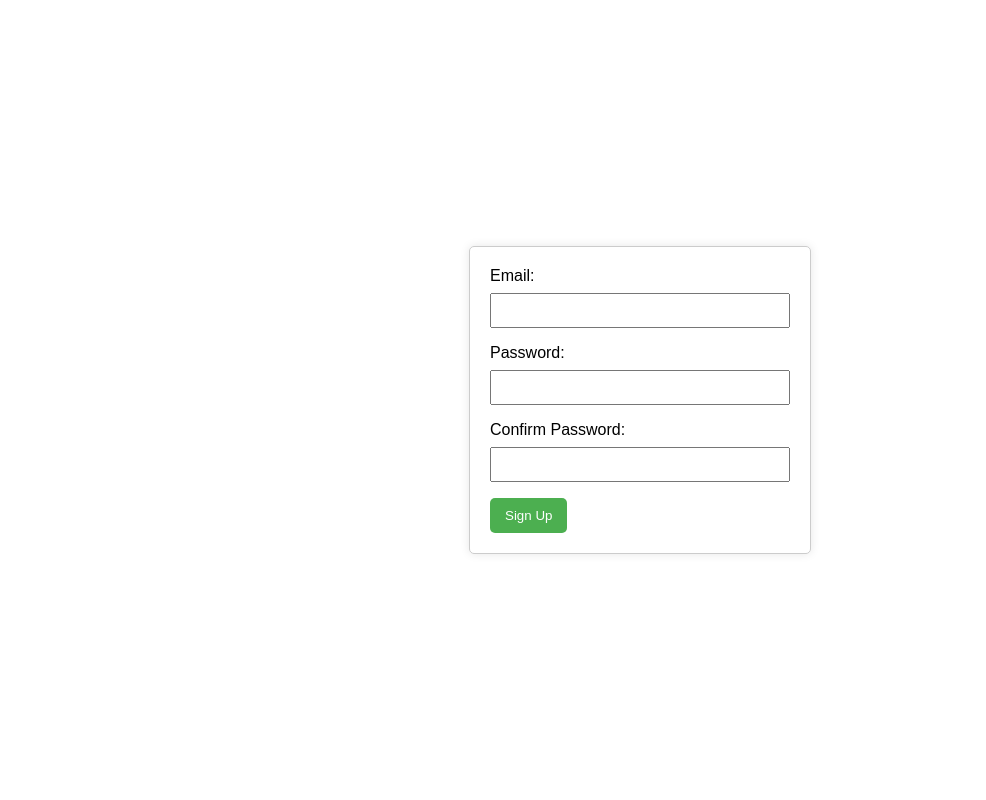
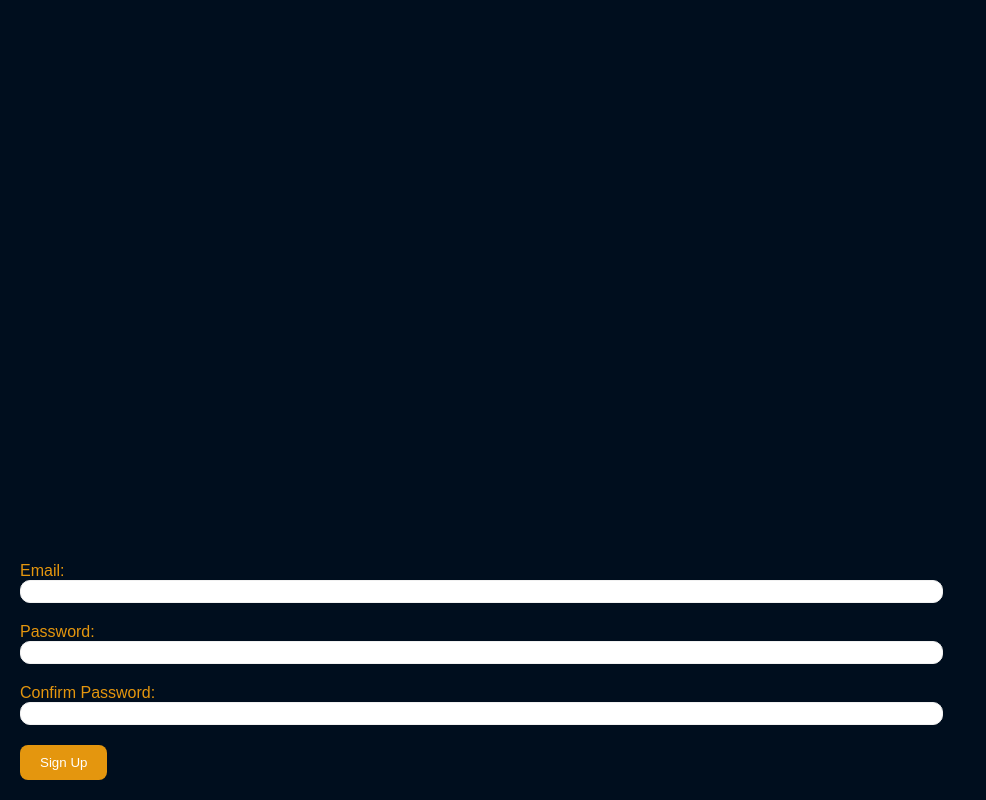
Before and after one commit to kaizercyn/NavEnt, a PHP site: page /html/usersignup.html in a window 1280 px wide. Shown: the whole page, without its empty margins (0-986 px from the left). Run offline with PHP 8.4, Linux system fonts and the light colour scheme.

Commit message:
signup css

```diff
--- a/css/signup.css
+++ b/css/signup.css
@@ -1,41 +1,52 @@
 body {
     font-family: Arial, sans-serif;
+    margin: 0;
     display: flex;
-    justify-content: center;
-    align-items: center;
+    flex-direction: column;
+    align-items: flex-start;
+    justify-content: flex-end;
     height: 100vh;
-    margin: 0;
+    background-color: #000e1e;
+}
+
+.logo-container {
+    position: absolute;
+    top: 15px;
+    right: 15px;
+}
+
+.logo {
+    max-height: 300px;
 }
 
 .signup_form {
-    width: 300px;
-    padding: 20px;
-    border: 1px solid #ccc;
-    border-radius: 5px;
-    box-shadow: 0 0 10px rgba(0, 0, 0, 0.1);
+    margin: 20px;
+    color: #E4960E;
 }
 
 .signup_form label {
-    display: block;
-    margin-bottom: 8px;
+    margin-bottom: 10px;
 }
 
 .signup_form input {
+    padding: 4px;
+    margin-bottom: 20px;
     width: 100%;
-    padding: 8px;
-    margin-bottom: 16px;
     box-sizing: border-box;
+    padding: 3px;
+    border: 1px solid #F1F1F1;
+    border-radius: 10px;
 }
 
 .signup_form button {
-    background-color: #4CAF50;
+    padding: 10px 20px;
+    background-color: #E4960E;
     color: white;
-    padding: 10px 15px;
     border: none;
-    border-radius: 5px;
+    border-radius: 8px;
     cursor: pointer;
 }
 
 .signup_form button:hover {
-    background-color: #45a049;
+    background-color: #EDA92C;
 }
```
